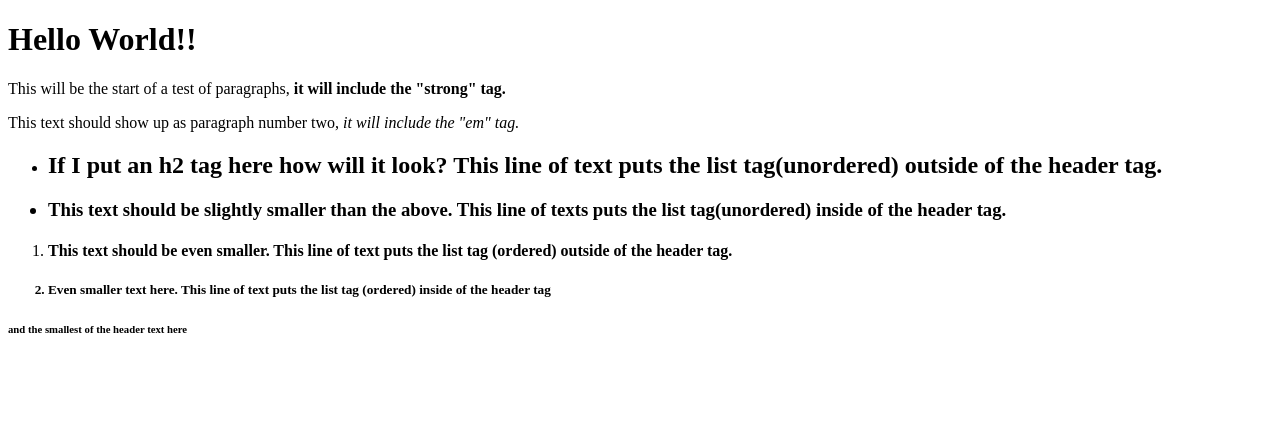
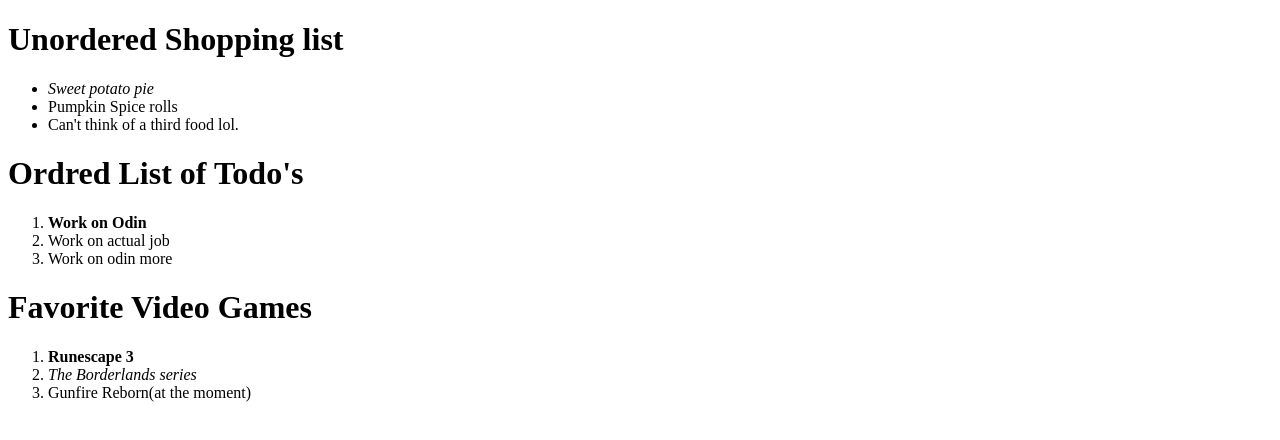
Before and after one commit to tyntheskyy/git_test, a plain HTML site: page html-boilerplate/index.html in a window 1280 px wide. Drawn offline with Linux system fonts and the light colour scheme.

Commit message:
Changed everything for list assignment. Bad commit

```diff
--- a/html-boilerplate/index.html
+++ b/html-boilerplate/index.html
@@ -1,23 +1,28 @@
 <!DOCTYPE html>
 <html lang="en">
     <head>
-        <meta charset="UTF">
-        <title>My First Webpage!!</title>
+        <meta charset="UTF-8">
+        <title>Shopping List</title>
     </head>
 
     <body>
-        <h1>Hello World!!</h1>
-        <p>This will be the start of a test of paragraphs, <strong>it will include the "strong" tag.</strong></p>
-        <p>This text should show up as paragraph number two, <em>it will include the "em" tag.</em></p>
-        <ul>
-            <li><h2>If I put an h2 tag here how will it look? This line of text puts the list tag(unordered) outside of the header tag.</h2></li>
-            <h3><li>This text should be slightly smaller than the above. This line of texts puts the list tag(unordered) inside of the header tag.</li></h3>
-        </ul>
-        <ol>
-            <li><h4>This text should be even smaller. This line of text puts the list tag (ordered) outside of the header tag.</h4></li>
-            <h5><li>Even smaller text here. This line of text puts the list tag (ordered) inside of the header tag</li></h5>
-        </ol>
-            <h6>and the smallest of the header text here</h6>
-        <!--This is a test to see about the adding of hidden comments-->
+        <h1>Unordered Shopping list</h1>
+            <ul>
+                <li><em>Sweet potato pie</em></li>
+                <li>Pumpkin Spice rolls</li>
+                <li>Can't think of a third food lol.</li>
+            </ul>
+        <h1>Ordred List of Todo's</h1>
+            <ol>
+                <li><strong>Work on Odin</strong></li>
+                <li>Work on actual job</li>
+                <li>Work on odin more</li>
+            </ol>
+        <h1>Favorite Video Games</h1>
+            <ol>
+                <li><strong>Runescape 3</strong></li>
+                <li><em>The Borderlands series</em></li>
+                <li>Gunfire Reborn(at the moment)</li>
+            </ol>
     </body>
 </html>
```
